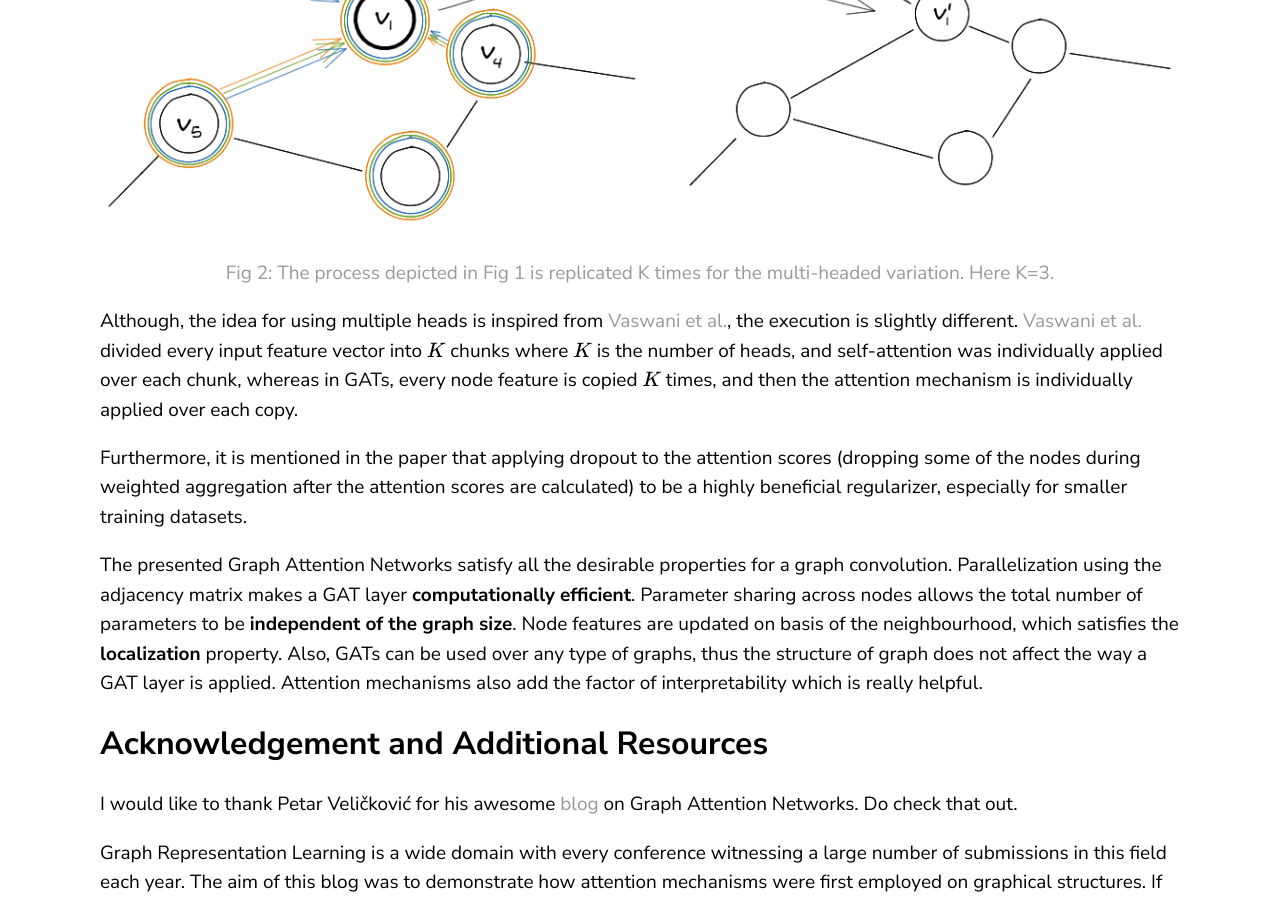
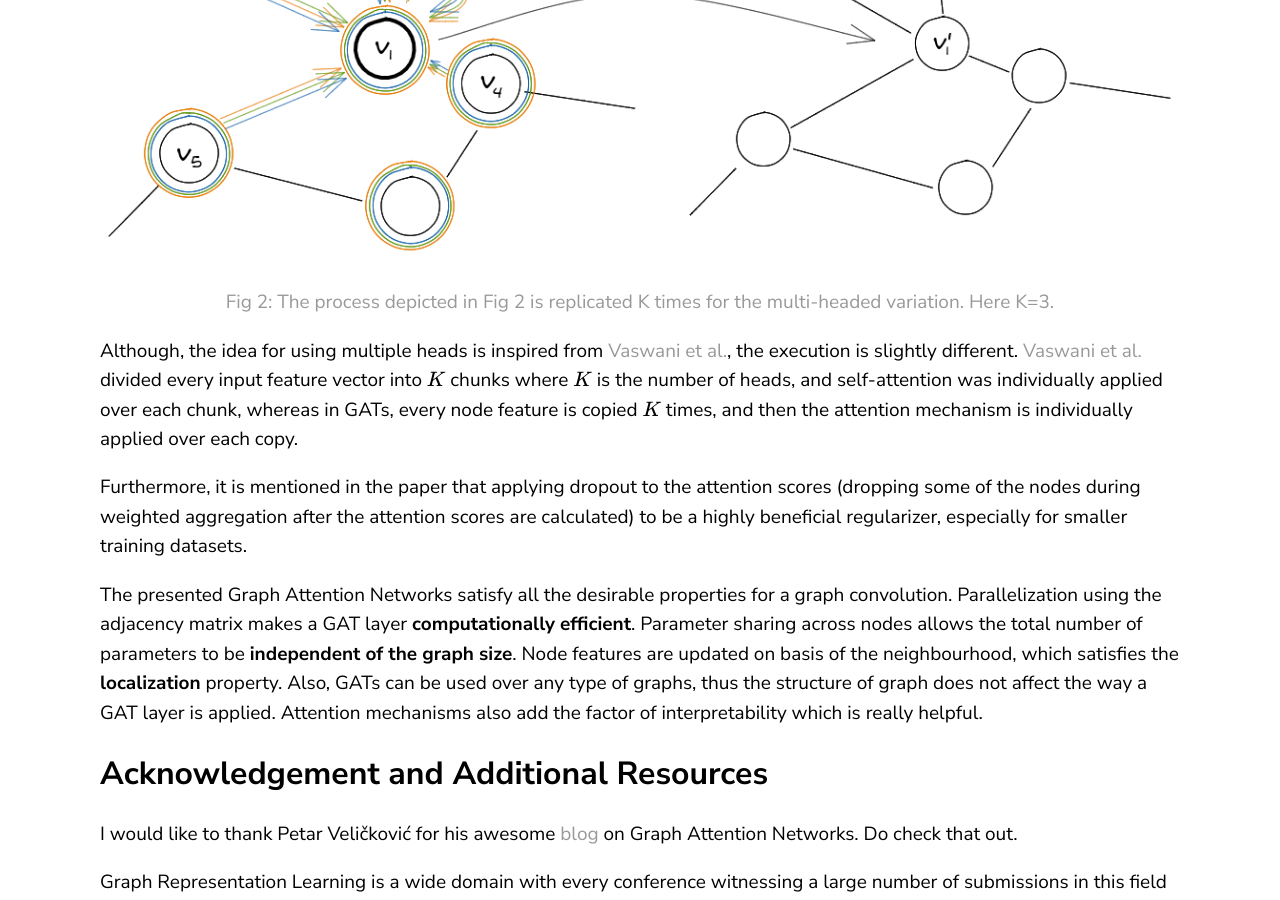
Before and after one commit to LearningTurtle/Blog, a Jekyll site: the page built from _posts/2020-09-04-attention_another_perspective_part5.markdown, in a window 1280 px wide and 900 px high, scrolled down 4594 px. Built offline with Jekyll 4.4.1, drawn with Linux system fonts in a browser that asks for light colours; formulas are drawn with MathJax 3; comment, search, counter and statistics services are not loaded.

Commit message:
added linebreaks in image captions

```diff
--- a/_posts/2020-09-04-attention_another_perspective_part5.markdown
+++ b/_posts/2020-09-04-attention_another_perspective_part5.markdown
@@ -11,6 +11,7 @@ In the [previous post][1], we studied multi-headed attention mechanisms. In this
 
 <p align="center">
   <img src="https://raw.githubusercontent.com/LearningTurtle/Blog/master/assets/images/gnn_popularity.png">
+  <br>
   Picture Source: <a href="https://twitter.com/srush_nlp/status/1289311254167924736/photo/1">@srush_nlp</a>
 </p>
 
@@ -29,6 +30,7 @@ A graph can be arbitrarily large, therefore, to keep the total number of paramet
 
 <p align="center">
   <img src="https://raw.githubusercontent.com/LearningTurtle/Blog/master/assets/images/graphconv.png">
+  <br>
   <a> Fig 1: A rough sketch of the desirable form of the solution, shown for a single node </a>
 </p>
 
@@ -48,6 +50,7 @@ Prior to the GATs, most of the work done on graph covolution networks specified
 
 <p align="center">
   <img src="https://raw.githubusercontent.com/LearningTurtle/Blog/master/assets/images/graphconvfinal.png">
+  <br>
   <a> Fig 2: A depiction of the graph convolution operator.</a>
 </p>
 
@@ -73,7 +76,8 @@ Where $$\alpha_{ij}^k$$ is the relevance score between the node $$i$$ and $$j$$
 
 <p align="center">
   <img src="https://raw.githubusercontent.com/LearningTurtle/Blog/master/assets/images/multiheadgraphconv.png">
-  <a> Fig 2: The process depicted in Fig 1 is replicated K times for the multi-headed variation. Here K=3.</a>
+  <br>
+  <a> Fig 2: The process depicted in Fig 2 is replicated K times for the multi-headed variation. Here K=3.</a>
 </p>
 
 Although, the idea for using multiple heads is inspired from [Vaswani et al.][3], the execution is slightly different. [Vaswani et al.][3] divided every input feature vector into $$K$$ chunks where $$K$$ is the number of heads, and self-attention was individually applied over each chunk, whereas in GATs, every node feature is copied $$K$$ times, and then the attention mechanism is individually applied over each copy.
```
